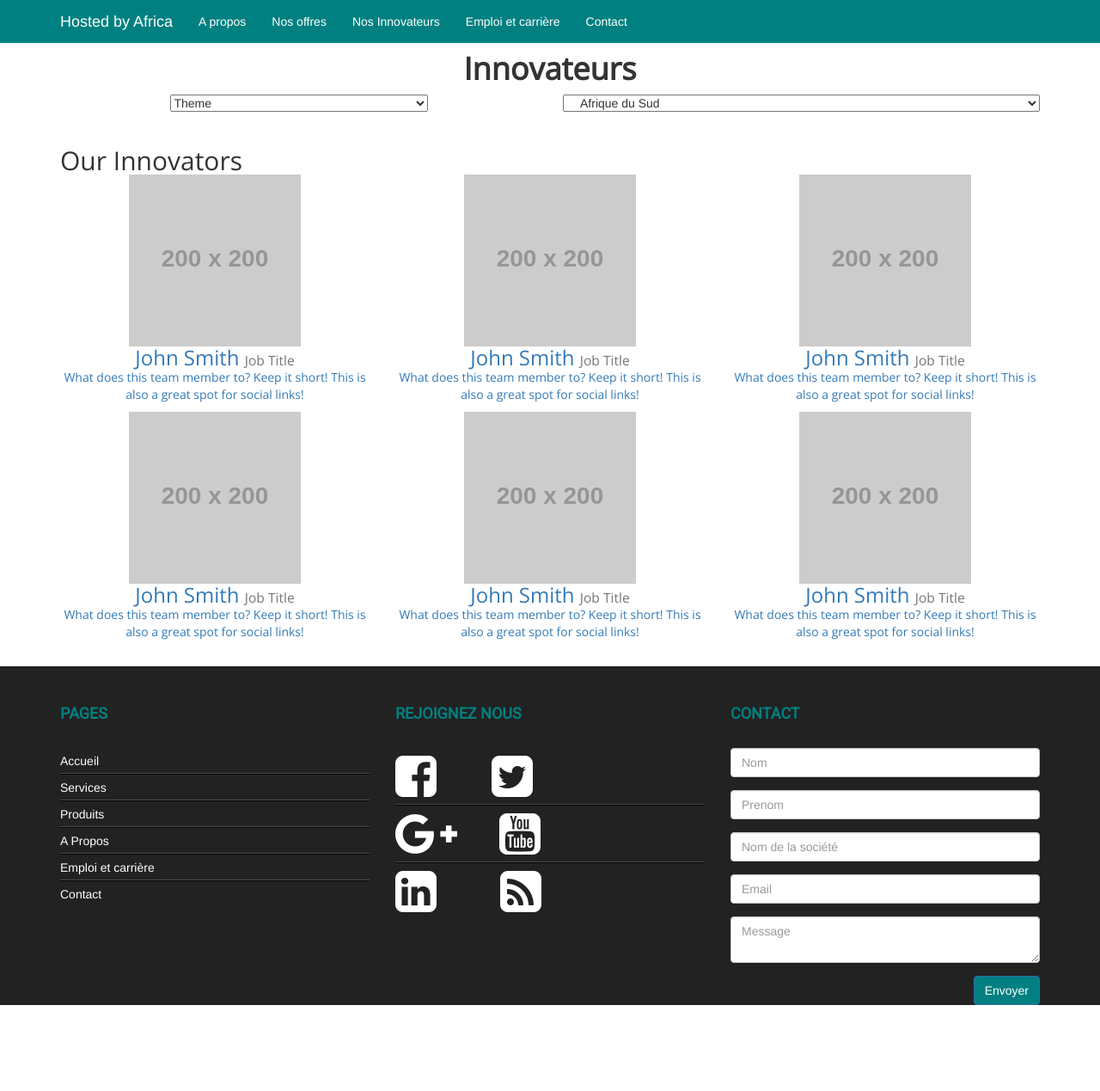
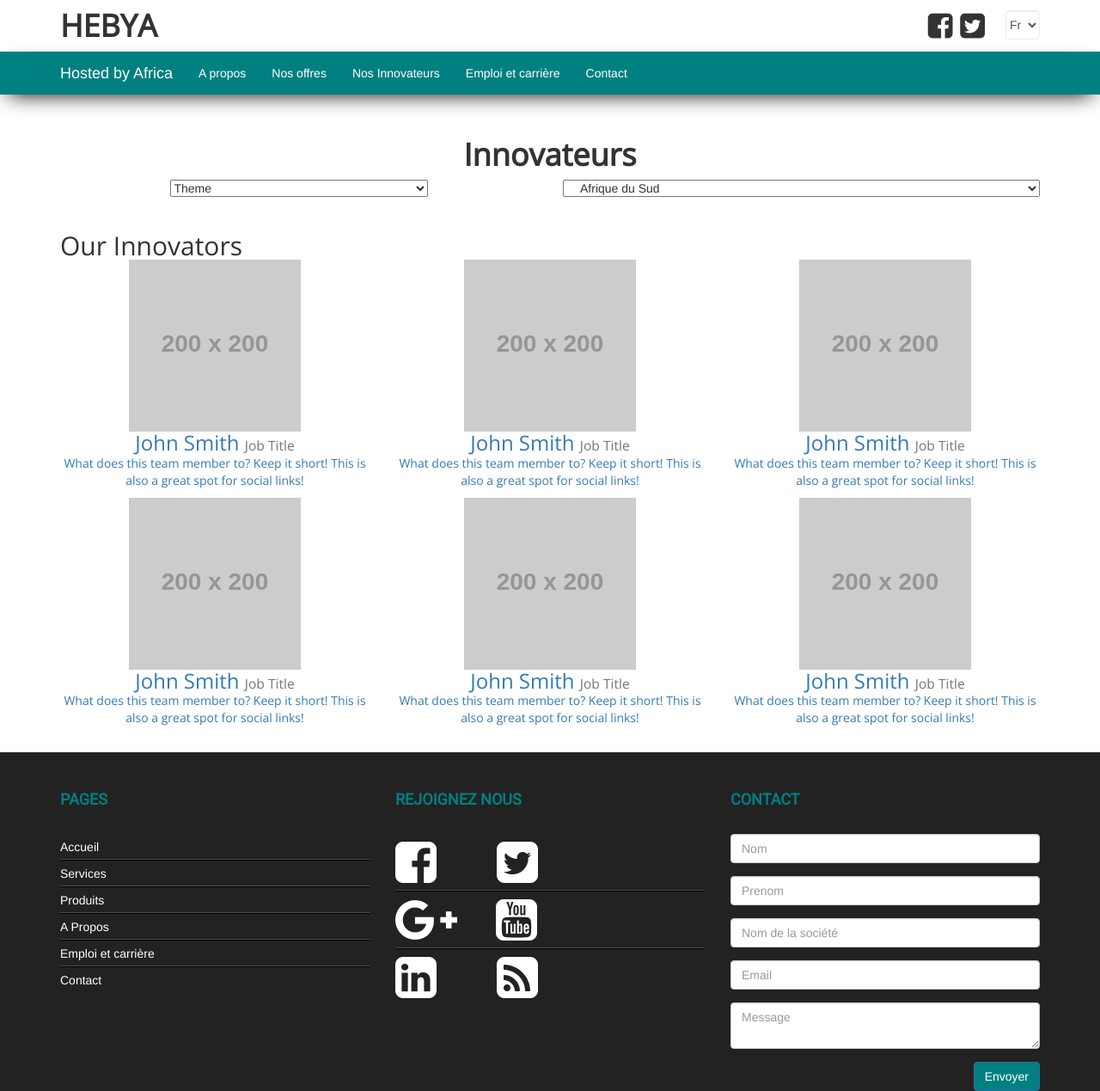
Before and after one commit to WF3HBA/hebya, a PHP site: template templates/client/client.html.twig in a window 1280 px wide. Shown: the whole page at 86% size. Before the commit the page ends 1169 px from the top, so only its background shows below. Run offline with PHP 8.4, Linux system fonts and the light colour scheme; the template is opened without the code that fills it, so the values that code supplies are empty; grey boxes labelled with a size stand in for pictures from a placeholder-image service; some libraries are stand-ins or nearby versions; some web fonts are replaced.

Commit message:
maj html css index et accueil, header et nav sticky

```diff
--- a/templates/layout.html.twig
+++ b/templates/layout.html.twig
@@ -2,8 +2,7 @@
 <html>
     <head>
         <title>{% block title '' %} - Hebya</title>
-        <meta
-        <link rel="stylesheet" href="https://cdnjs.cloudflare.com/ajax/libs/font-awesome/4.7.0/css/font-awesome.min.css">
+        <meta charset="utf-8">
         {% block stylesheet %}
             <link rel="stylesheet" href="https://maxcdn.bootstrapcdn.com/bootstrap/3.3.7/css/bootstrap.min.css" integrity="sha384-BVYiiSIFeK1dGmJRAkycuHAHRg32OmUcww7on3RYdg4Va+PmSTsz/K68vbdEjh4u" crossorigin="anonymous">
             <link href="https://fonts.googleapis.com/css?family=Droid+Sans|Josefin+Sans|Open+Sans|Roboto" rel="stylesheet">
@@ -12,7 +11,25 @@
         {% endblock %}
     </head>
     <body>
-     <nav class="navbar navbar-inverse navbar-fixed-top">
+        <header>
+            <div class="container">
+                <div class="row">
+                    <div class="col-xs-4">
+                         <h1>HEBYA</h1>
+                    </div>
+                    <div id="header-social" class="col-xs-8">
+                        <i class="fa fa-facebook-square" aria-hidden="true"></i>
+                        <i class="fa fa-twitter-square" aria-hidden="true"></i>
+                        <select class="form-control">
+                            <option>Fr</option>
+                            <option>En</option>
+                            <option>Ar</option>
+                        </select>
+                    </div>
+                </div>
+            </div>
+        </header>
+        <nav id="sticker" class="navbar navbar-inverse">
           <div class="container">
             <div class="navbar-header">
               <button type="button" class="navbar-toggle collapsed" data-toggle="collapse" data-target="#navbar" aria-expanded="false" aria-controls="navbar">
@@ -111,9 +128,9 @@
                     <div class="footer_dv">
                         <h4>Rejoignez nous</h4>
                         <ul>
-                            <li><a href="#"><i class="fa fa-facebook-square fa-4x" aria-hidden="true"></i></a> <a href="#" class="b"><i class="fa fa-twitter-square fa-4x" aria-hidden="true"></i></a></li>
-                            <li><a href="#"><i class="fa fa-google-plus fa-4x" aria-hidden="true"></i></a> <a href="#" class="c"><i class="fa fa-youtube-square fa-4x" aria-hidden="true"></i></a></li>
-                            <li><a href="#"><i class="fa fa-linkedin-square fa-4x" aria-hidden="true"></i></a> <a href="#" class="d"><i class="fa fa-rss-square fa-4x" aria-hidden="true"></i></a></li>
+                            <li><a href="#"><i class="fa fa-facebook-square fa-4x" aria-hidden="true"></i></a><a href="#" class="footer-link-twitter"><i class="fa fa-twitter-square fa-4x" aria-hidden="true"></i></a></li>
+                            <li><a href="#"><i class="fa fa-google-plus fa-4x" aria-hidden="true"></i></a><a href="#" class="footer-link-youtube"><i class="fa fa-youtube-square fa-4x" aria-hidden="true"></i></a></li>
+                            <li><a href="#"><i class="fa fa-linkedin-square fa-4x" aria-hidden="true"></i></a><a href="#" class="footer-link-rss"><i class="fa fa-rss-square fa-4x" aria-hidden="true"></i></a></li>
                         </ul>
                     </div>
                 </div>
@@ -156,8 +173,8 @@
     {% block javascript %}
     <script src="https://code.jquery.com/jquery-3.2.1.min.js" integrity="sha256-hwg4gsxgFZhOsEEamdOYGBf13FyQuiTwlAQgxVSNgt4="crossorigin="anonymous"></script>
     <script src="https://maxcdn.bootstrapcdn.com/bootstrap/3.3.7/js/bootstrap.min.js" integrity="sha384-Tc5IQib027qvyjSMfHjOMaLkfuWVxZxUPnCJA7l2mCWNIpG9mGCD8wGNIcPD7Txa" crossorigin="anonymous"></script>
-    <script src="{{ asset('js/map/raphael-min.js') }}"></script>
-    <script src="{{ asset('js/map/africa-paths.js') }}"></script>
+    <script src="{{ asset('js/jquery.sticky.js') }}"></script>
+    <script src="{{ asset('js/script.js') }}"></script>
     {% endblock %}
 
     </body>
--- a/web/css/main.css
+++ b/web/css/main.css
@@ -1,63 +1,97 @@
 
-/*************RESET*****************/
-body{
-    margin-top: 50px;
+/*************  R E S E T  *************/
+body {
     box-sizing: border-box;
 }
 
-h1, h2, h3, h4, h5, h6{
+main {
+    padding-top: 40px;
+}
+
+h1, h2, h3, h4, h5, h6 {
     font-family: 'Open Sans';
     margin: 0;
     padding: 0;
     border: 0;
 }
 
-h1{
+h1 {
     font-weight: bold;
-    padding: 10px;
+    padding: 10px 0;
 }
 
-.clear{
+.clear {
     clear: both;
 }
 
-a, a:hover, a:focus{
+.navbar {
+    margin-bottom: 0px;
+    border-radius: 0px;
+}
+
+a, a:hover, a:focus {
     text-decoration: none;
 }
 
-
-.navbar .navbar-inverse{
-    margin-bottom: 45px;
-}
-
-footer{
+footer {
     padding-top: 45px;
     background-color: #222222;
 }
 
+/***********  H E A D E R  *********/
 
+header {
+    min-height: 50px;
+    z-index: 102;
+}
 
-/***********END OF RESET*********/
+#header-social {
+    height: 59px;
+    line-height: 74px;
+    text-align: right;
+}
 
-.navbar-inverse{
+#header-social i {
+    margin-left: 5px;
+    font-size: 2.4em;
+}
+
+#header-social select.form-control {
+    display: inline-block;
+    position: relative;
+    top: -8px;
+    width: 40px;
+    border: 1px solid #eee;
+    padding: 0;
+    margin-left: 10px;
+}
+
+/***********  N A V B A R  *********/
+
+#sticker {
+    z-index: 101 !important;
+}
+
+.navbar-inverse {
     background: #008080;
     border: 0;
+    box-shadow: 0 10px 25px -10px #000;
 }
 
-.navbar-inverse .navbar-nav>li>a{
+.navbar-inverse .navbar-nav>li>a {
     color: white;
 }
 
-.navbar-inverse .navbar-brand{
+.navbar-inverse .navbar-brand {
     color: white;
 }
 
-p{
+p {
     font-family: 'Open Sans';
 }
 
 
-/******************* begening footer **********************/
+/****************  F O O T E R  ***************/
 
 .footer {
     background: #222222 none repeat scroll 0 0;
@@ -66,9 +100,11 @@ p{
     padding: 20px 0;
     color: white;
 }
+
 .footer_dv {
     width: 100%;
 }
+
 .footer_dv h4 {
     color: #008080;
     font-family: roboto;
@@ -76,15 +112,18 @@ p{
     margin-bottom: 30px;
     text-transform: uppercase;
 }
+
 .footer_dv ul {
     list-style: outside none none;
     margin: 0;
     padding: 0;
 }
+
 .footer_dv ul li:first-child {
     border-top: medium none;
     box-shadow: none;
 }
+
 .footer_dv ul li {
     border-top: 1px solid #000;
     box-shadow: 0 -1px 0 rgba(255, 255, 255, 0.2);
@@ -101,26 +140,53 @@ p{
 }
 
 
-footer a{
+footer a {
     color: white;
 }
 
-.btn-primary{
+.btn-primary {
     background: #008080;
     margin-left: 20px;
 }
 
- .b{
-    margin-left:60px;
+ .footer-link-twitter,  .footer-link-rss {
+    margin-left: 70px;
 }
 
 
- .c{
-    margin-left:45px;
+ .footer-link-youtube {
+    margin-left: 45px;
 }
 
+/********  M E D I A   Q U E R I E S  ***********/
 
- .d{
-    margin-left:70px;
+/* Custom, iPhone Retina */
+@media only screen and (min-width : 320px) {
+
 }
-/******************* end footer **********************/
+
+/* Extra Small Devices, Phones */
+@media only screen and (min-width : 480px) {
+
+    /********  H E A D E R *********/
+
+    #header-social select.form-control {
+        margin-left: 20px;
+    }
+
+}
+
+/* Small Devices, Tablets */
+@media only screen and (min-width : 768px) {
+
+}
+
+/* Medium Devices, Desktops */
+@media only screen and (min-width : 992px) {
+
+}
+
+/* Large Devices, Wide Screens */
+@media only screen and (min-width : 1200px) {
+
+}
--- /dev/null
+++ b/web/js/script.js
@@ -0,0 +1,5 @@
+$(function(){
+
+   $("#sticker").sticky({topSpacing:0});
+
+});
```
Also changed, not shown: src/Repository/ServiceRepository.php (added, +9 -0 lines), templates/index.html.twig (+9 -10 lines), web/css/accueil.css (+48 -15 lines), web/css/carousel.css (+3 -4 lines), web/js/jquery.sticky.js (added). Lines whose indentation alone changed are shown as unchanged.
